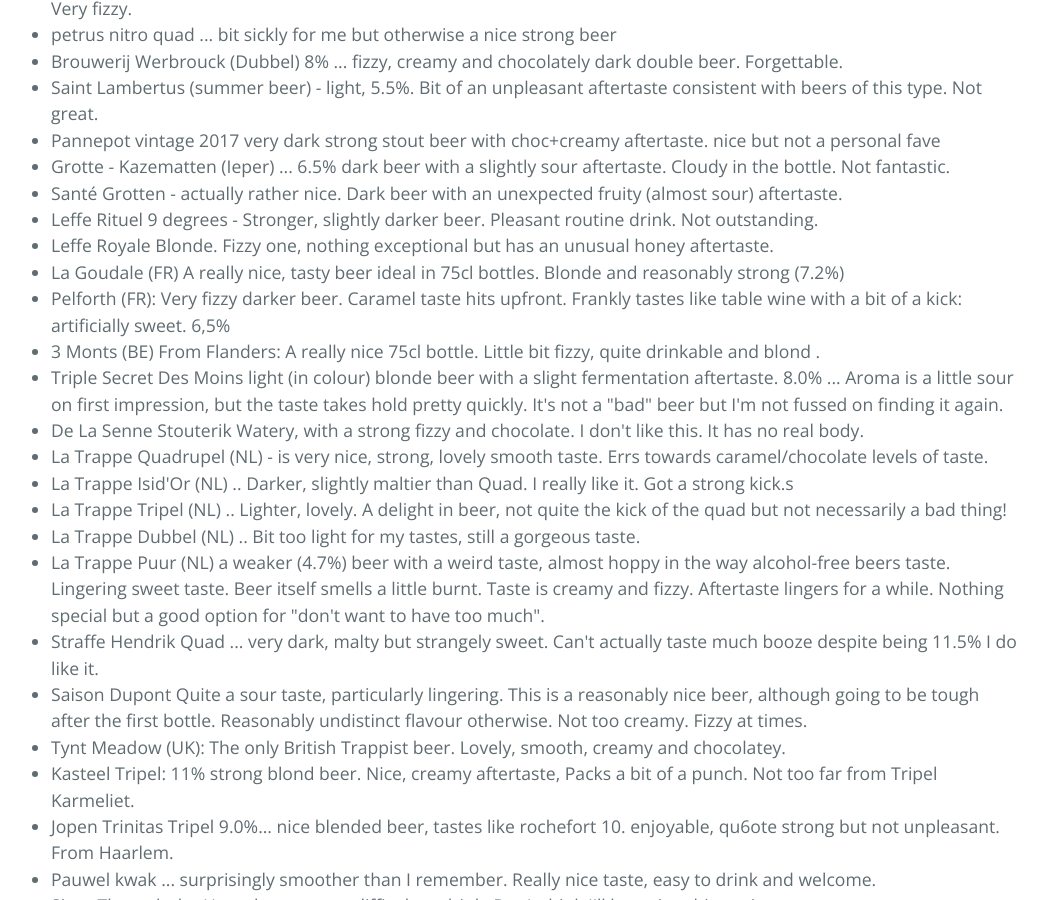
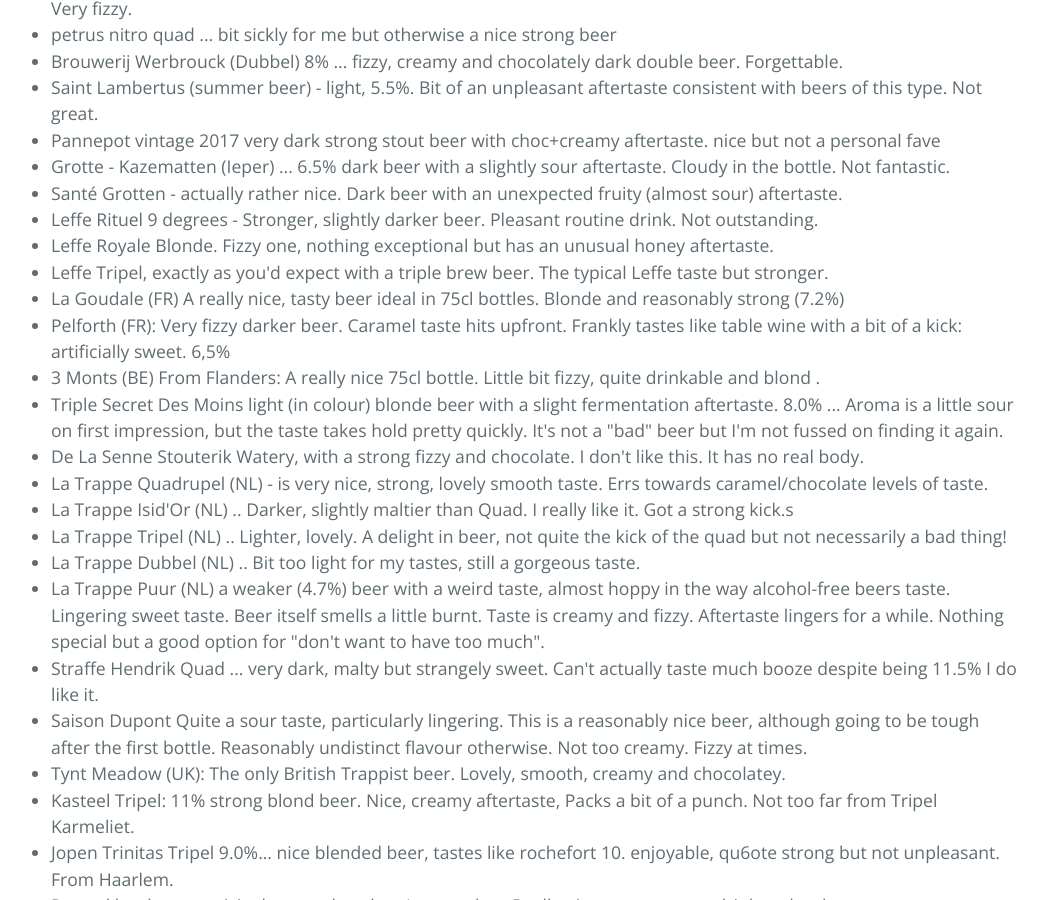
Before and after one commit to svenlatham/svenlatham-website, a Jekyll site: the page built from beer/index.html, in a window 1280 px wide and 900 px high, scrolled down 1628 px. Shown: the whole window, without its empty margins (125-1172 px from the left). Built offline with Jekyll 4.4.1, drawn with Linux system fonts in a browser that asks for light colours.

Commit message:
Update index.html
Added Leffe Tripel

```diff
--- a/beer/index.html
+++ b/beer/index.html
@@ -58,6 +58,7 @@ title: Beer
 <li>Santé Grotten - actually rather nice. Dark beer with an unexpected fruity (almost sour) aftertaste.</li>
 <li>Leffe Rituel 9 degrees - Stronger, slightly darker beer. Pleasant routine drink. Not outstanding.</li>
 <li>Leffe Royale Blonde. Fizzy one, nothing exceptional but has an unusual honey aftertaste.</li>
+<li>Leffe Tripel, exactly as you'd expect with a triple brew beer. The typical Leffe taste but stronger.</li>
 <li>La Goudale (FR) A really nice, tasty beer ideal in 75cl bottles. Blonde and reasonably strong (7.2%)</li>
 <li>Pelforth (FR): Very fizzy darker beer. Caramel taste hits upfront. Frankly tastes like table wine with a bit of a kick: artificially sweet. 6,5%</li>
 <li>3 Monts (BE) From Flanders: A really nice 75cl bottle. Little bit fizzy, quite drinkable and blond .</li>
```
